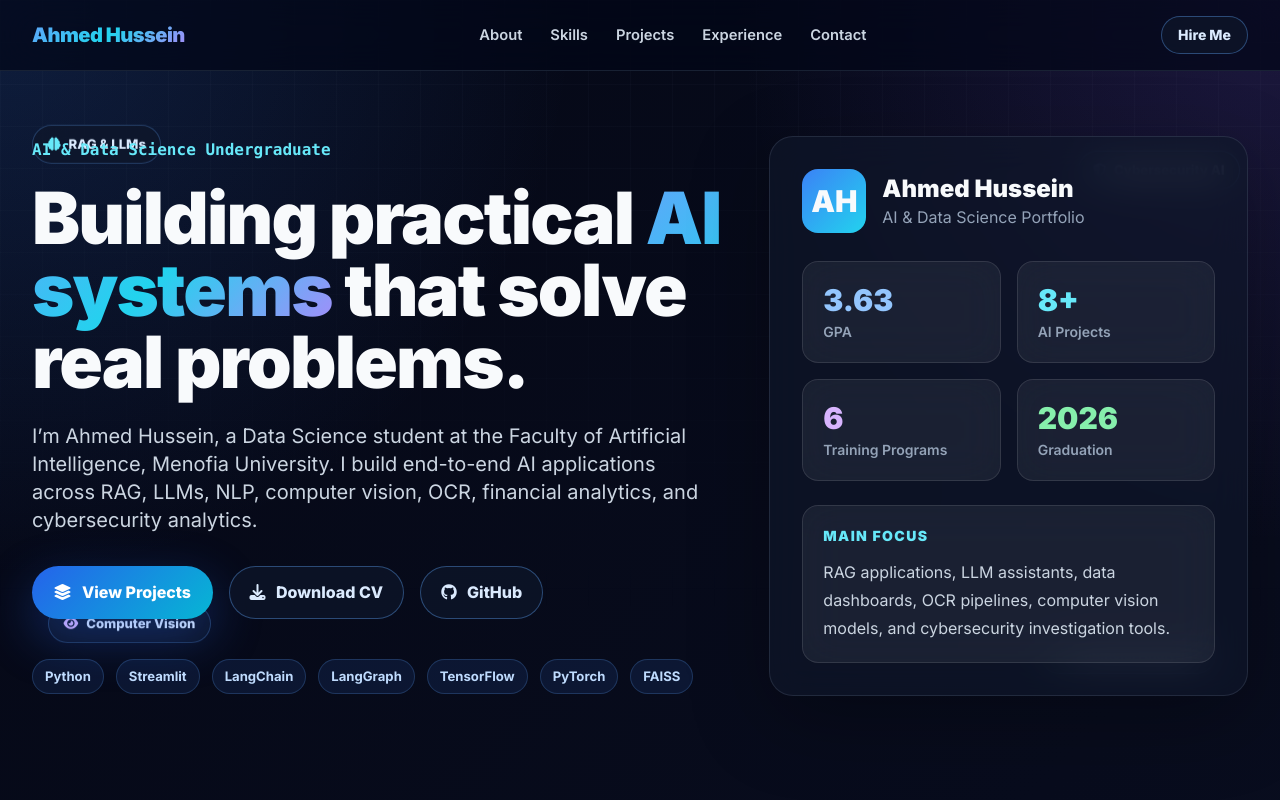
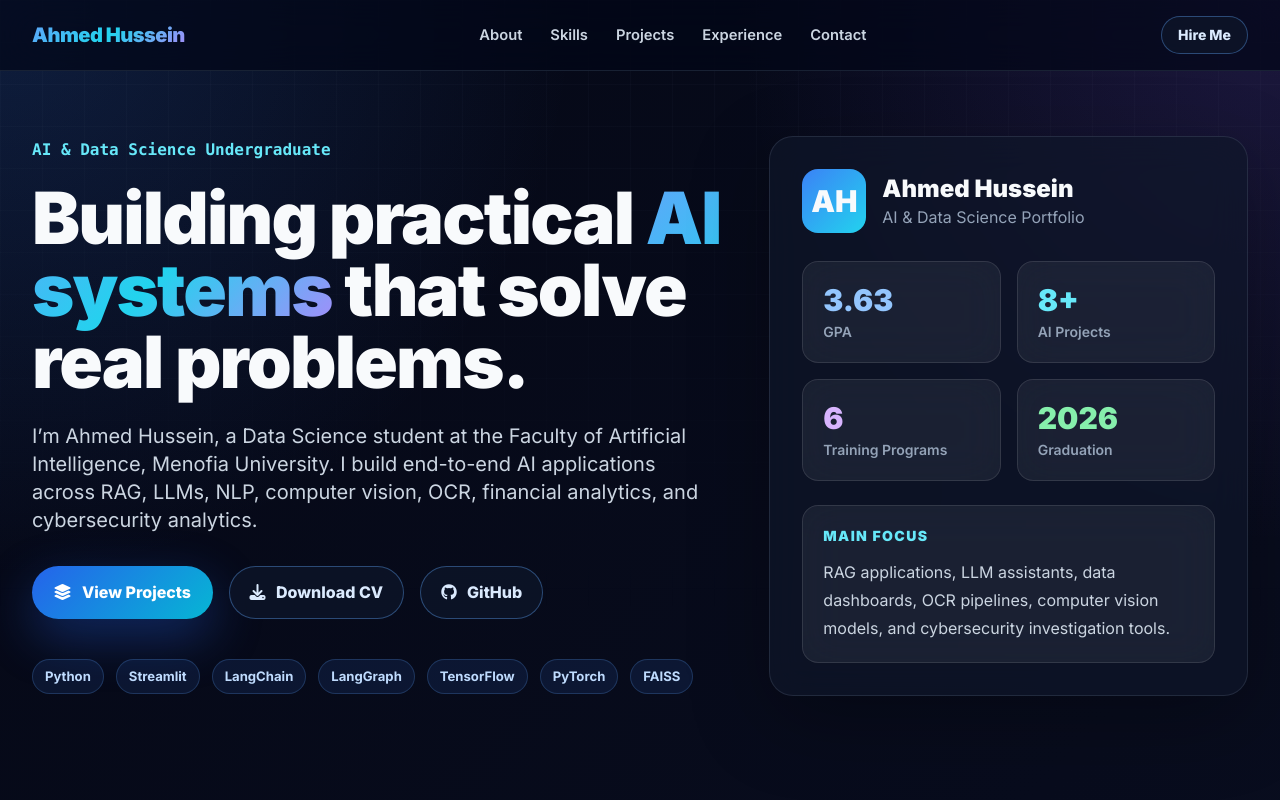
Before and after one commit to A7med668/A7med668.github.io, a plain HTML site: page index.html in a window 1280 px wide. Shown: the top 800 px of the page. Drawn offline with nearby package versions, Linux system fonts and the light colour scheme.

Commit message:
Update index.html

```diff
--- a/index.html
+++ b/index.html
@@ -240,29 +240,6 @@
       display: none;
     }
 
-    .floating-chip {
-      position: absolute;
-      border-radius: 999px;
-      padding: 0.55rem 0.9rem;
-      font-weight: 800;
-      font-size: 0.82rem;
-      color: #dbeafe;
-      background: rgba(15, 23, 42, 0.68);
-      border: 1px solid rgba(96, 165, 250, 0.28);
-      backdrop-filter: blur(16px);
-      animation: float 6s ease-in-out infinite;
-      z-index: 1;
-    }
-
-    @keyframes float {
-      0%, 100% {
-        transform: translateY(0);
-      }
-      50% {
-        transform: translateY(-14px);
-      }
-    }
-
     .reveal {
       opacity: 0;
       transform: translateY(22px);
@@ -284,10 +261,6 @@
 
     @media (max-width: 768px) {
       .desktop-nav {
-        display: none;
-      }
-
-      .floating-chip {
         display: none;
       }
     }
@@ -340,19 +313,6 @@
   <!-- Hero -->
   <main>
     <section id="home" class="relative min-h-screen flex items-center pt-28 pb-20 overflow-hidden">
-      <span class="floating-chip top-32 left-8">
-        <i class="fa-solid fa-brain mr-2 text-cyan-300"></i>RAG & LLMs
-      </span>
-      <span class="floating-chip top-40 right-10" style="animation-delay: 0.8s;">
-        <i class="fa-solid fa-shield-halved mr-2 text-blue-300"></i>Cybersecurity AI
-      </span>
-      <span class="floating-chip bottom-36 left-12" style="animation-delay: 1.4s;">
-        <i class="fa-solid fa-eye mr-2 text-purple-300"></i>Computer Vision
-      </span>
-      <span class="floating-chip bottom-28 right-16" style="animation-delay: 2s;">
-        <i class="fa-solid fa-chart-line mr-2 text-green-300"></i>Financial Analytics
-      </span>
-
       <div class="max-w-7xl mx-auto px-5 sm:px-6 lg:px-8 relative z-10">
         <div class="grid lg:grid-cols-12 gap-12 items-center">
           <div class="lg:col-span-7 text-center lg:text-left reveal active">
@@ -643,7 +603,6 @@
       </div>
 
       <div class="grid lg:grid-cols-2 xl:grid-cols-3 gap-6">
-        <!-- Project 1 -->
         <article class="card p-7 reveal">
           <div class="flex items-start gap-4 mb-5">
             <div class="w-14 h-14 rounded-2xl bg-blue-500/15 text-blue-300 flex items-center justify-center text-2xl">
@@ -678,7 +637,6 @@
           </a>
         </article>
 
-        <!-- Project 2 -->
         <article class="card p-7 reveal">
           <div class="flex items-start gap-4 mb-5">
             <div class="w-14 h-14 rounded-2xl bg-green-500/15 text-green-300 flex items-center justify-center text-2xl">
@@ -713,7 +671,6 @@
           </a>
         </article>
 
-        <!-- Project 3 -->
         <article class="card p-7 reveal">
           <div class="flex items-start gap-4 mb-5">
             <div class="w-14 h-14 rounded-2xl bg-red-500/15 text-red-300 flex items-center justify-center text-2xl">
@@ -747,7 +704,6 @@
           </a>
         </article>
 
-        <!-- Project 4 -->
         <article class="card p-7 reveal">
           <div class="flex items-start gap-4 mb-5">
             <div class="w-14 h-14 rounded-2xl bg-pink-500/15 text-pink-300 flex items-center justify-center text-2xl">
@@ -782,7 +738,6 @@
           </a>
         </article>
 
-        <!-- Project 5 -->
         <article class="card p-7 reveal">
           <div class="flex items-start gap-4 mb-5">
             <div class="w-14 h-14 rounded-2xl bg-emerald-500/15 text-emerald-300 flex items-center justify-center text-2xl">
@@ -816,7 +771,6 @@
           </a>
         </article>
 
-        <!-- Project 6 -->
         <article class="card p-7 reveal">
           <div class="flex items-start gap-4 mb-5">
             <div class="w-14 h-14 rounded-2xl bg-yellow-500/15 text-yellow-300 flex items-center justify-center text-2xl">
```
